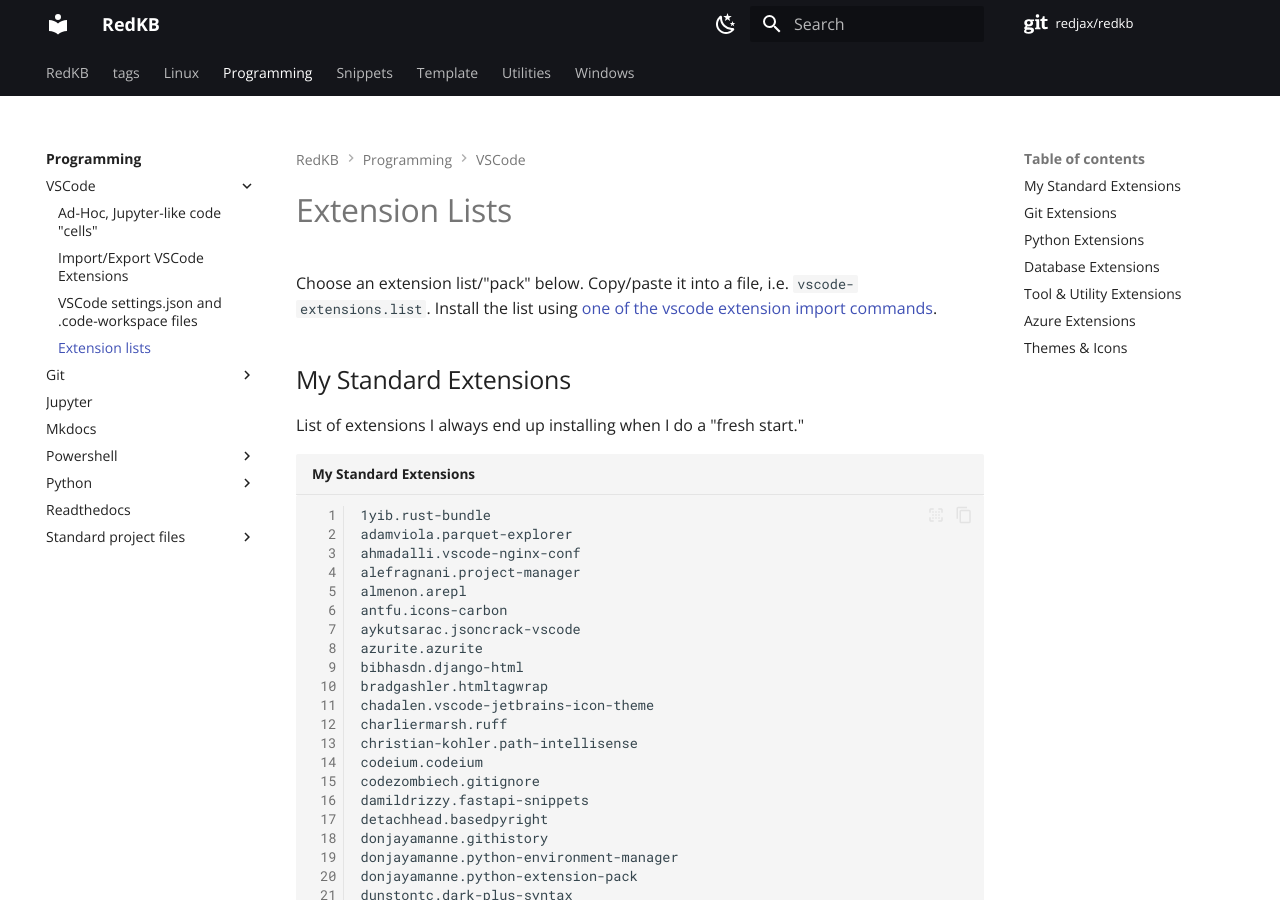
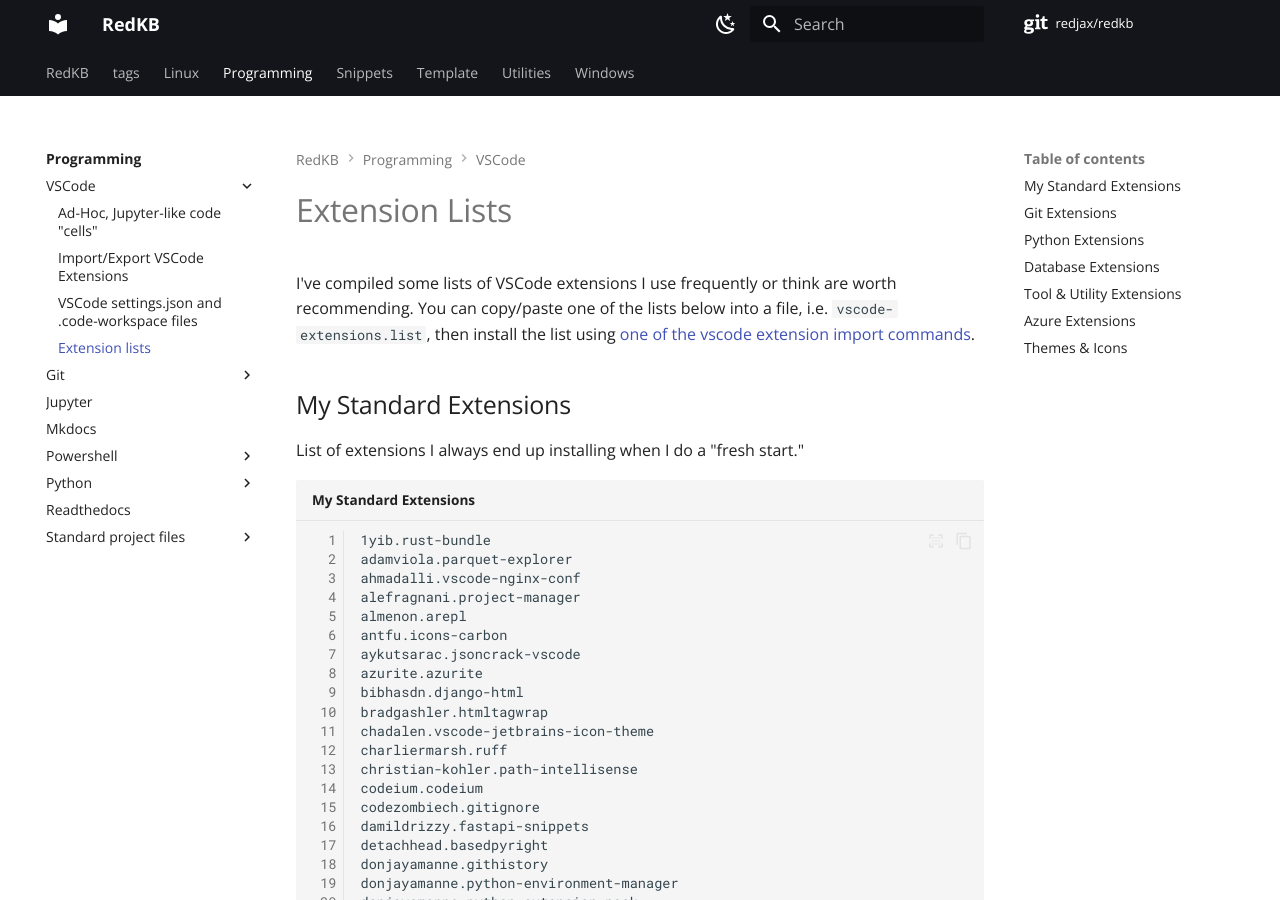
Before and after one commit to redjax/redkb, an MkDocs documentation site: the page built from docs/programming/VSCode/extension-lists/index.md, in a window 1280 px wide and 900 px high. Built offline with MkDocs 1.6.1 and Material for MkDocs 9.7.7, drawn with Linux system fonts in a browser that asks for light colours; comment, search, counter and statistics services are not loaded.

Commit message:
Update text on VSCode extensions page

```diff
--- a/docs/programming/VSCode/extension-lists/index.md
+++ b/docs/programming/VSCode/extension-lists/index.md
@@ -1,6 +1,6 @@
 # Extension Lists
 
-Choose an extension list/"pack" below. Copy/paste it into a file, i.e. `vscode-extensions.list`. Install the list using [one of the vscode extension import commands](../import-export-extensions.md#import-vscode-extensions).
+I've compiled some lists of VSCode extensions I use frequently or think are worth recommending. You can copy/paste one of the lists below into a file, i.e. `vscode-extensions.list`, then install the list using [one of the vscode extension import commands](../import-export-extensions.md#import-vscode-extensions).
 
 ## My Standard Extensions
 
```
